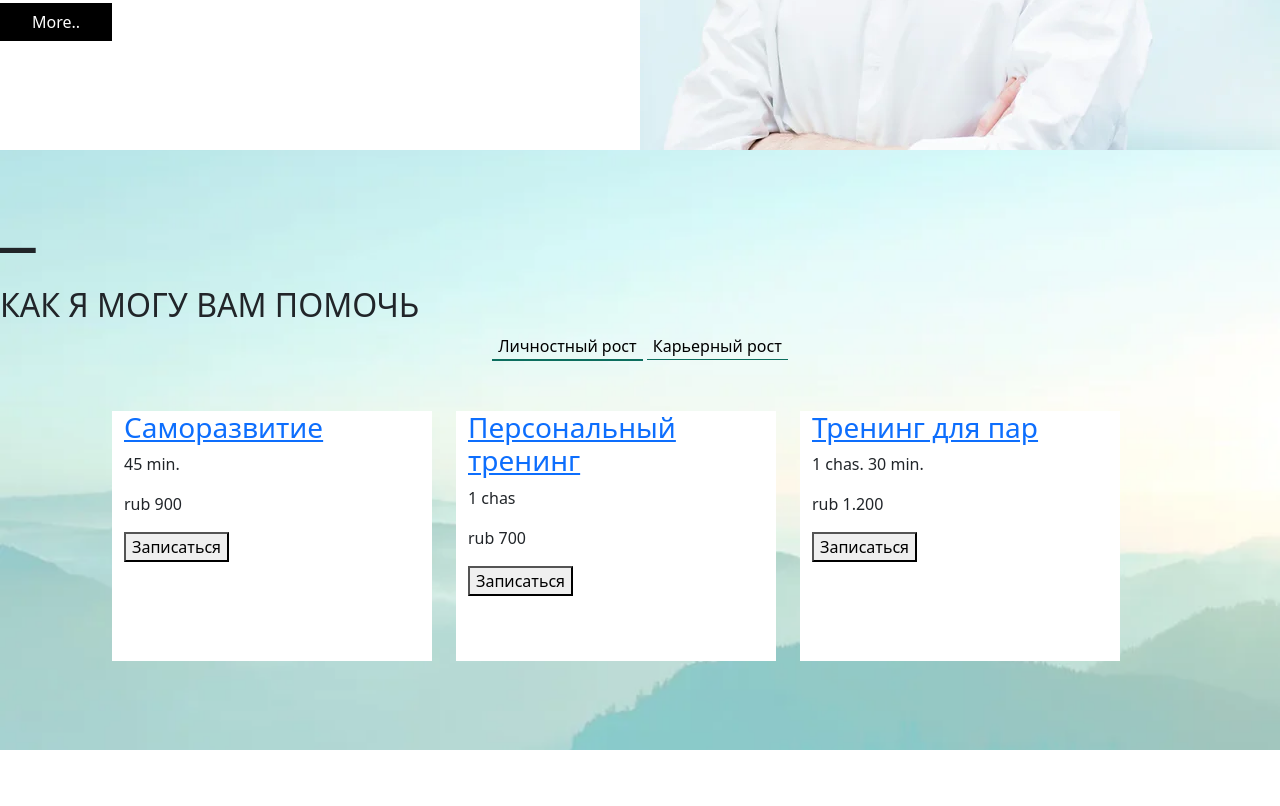
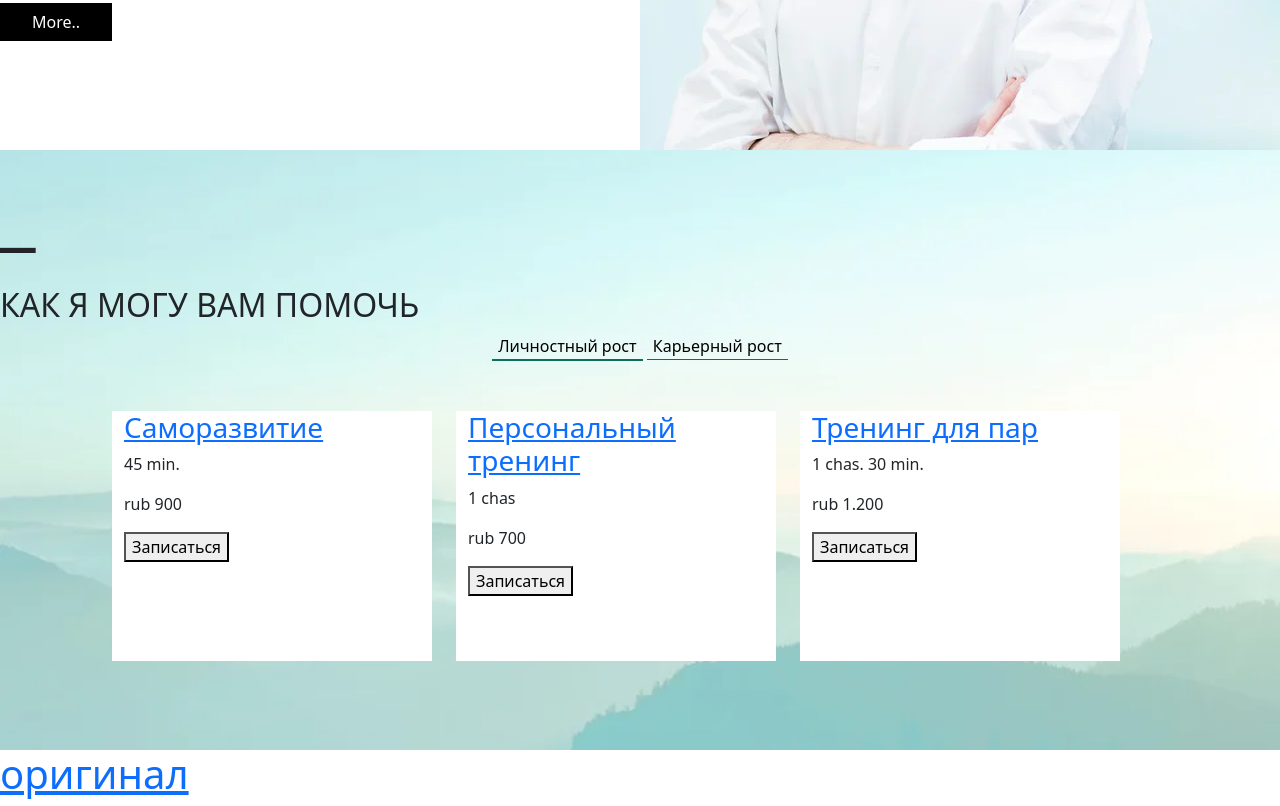
Before and after one commit to voen2006/dobro, a plain HTML site: page index.html in a window 1280 px wide. Shown: the part 1168-1974 px from the top of the page. Before the commit the page ends 1918 px from the top, so only its background shows below. Drawn offline with nearby package versions, Linux system fonts and the light colour scheme.

Commit message:
Add files via upload

```diff
--- a/index.html
+++ b/index.html
@@ -64,10 +64,11 @@
             <p class="about-me-text">Это текст. Нажмите один раз и выберите «Редактировать текст» или просто кликните
                 дважды, чтобы добавить свой текст и настроить шрифт. Вы можете переместить его в любое место на
                 странице. Расскажите посетителям сайта о себе.</p>
-            <p class="about-me-text text-bot">Здесь будет удачно смотреться текст о вашей компании и услугах. Используйте
+            <p class="about-me-text text-bot">Здесь будет удачно смотреться текст о вашей компании и услугах.
+                Используйте
                 эту
                 возможность, чтобы выгодно представить себя и свою компанию клиентам.</p>
-            <button  class="uneversal-btn"> More..</button>
+            <button class="uneversal-btn"> More..</button>
         </div>
         <div class="right-about-me col-md-6">
         </div>
@@ -107,6 +108,13 @@
             </div>
         </div>
     </div>
+    <div class="">
+        <h1><a
+                href="https://ru.wix.com/website-template/view/html/1905?originUrl=https%3A%2F%2Fru.wix.com%2Fwebsite%2Ftemplates&tpClick=view_button&esi=a204aa69-bda1-4aa8-b107-bc78e6b55e9f">
+            оригинал
+            </a>
+        </h1>
+    </div>
     <script src="java.js"></script>
 </body>
 
```
